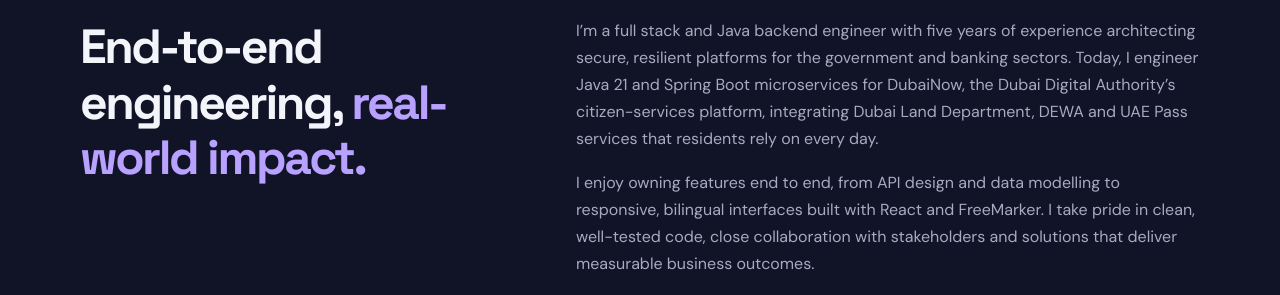
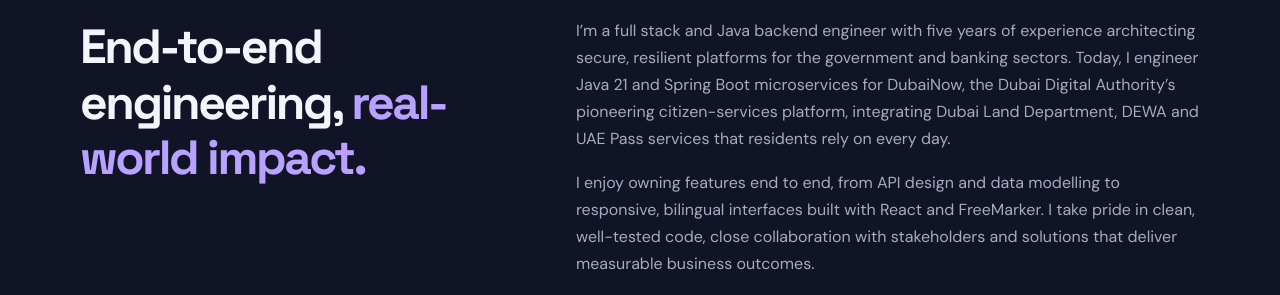
Before and after one commit to yuvaranianbu27/yuvaranianbu27, a Jekyll site: the page built from index.md, in a window 1280 px wide and 900 px high, scrolled down 572 px. Shown: the part 240-535 px from the top of the window. Built offline with Jekyll 4.4.1, drawn with Linux system fonts in a browser that asks for light colours; some of the changed text lies outside the part shown.

Commit message:
Use elevated, varied descriptions of DubaiNow (#4)

```diff
--- a/index.md
+++ b/index.md
@@ -55,7 +55,7 @@ description: Full stack and Java backend engineer with five years of experience
     <h2>End-to-end engineering, <span>real-world impact.</span></h2>
   </div>
   <div class="about-copy">
-    <p>I’m a full stack and Java backend engineer with five years of experience architecting secure, resilient platforms for the government and banking sectors. Today, I engineer Java 21 and Spring Boot microservices for DubaiNow, the Dubai Digital Authority’s citizen-services platform, integrating Dubai Land Department, DEWA and UAE Pass services that residents rely on every day.</p>
+    <p>I’m a full stack and Java backend engineer with five years of experience architecting secure, resilient platforms for the government and banking sectors. Today, I engineer Java 21 and Spring Boot microservices for DubaiNow, the Dubai Digital Authority’s pioneering citizen-services platform, integrating Dubai Land Department, DEWA and UAE Pass services that residents rely on every day.</p>
     <p>I enjoy owning features end to end, from API design and data modelling to responsive, bilingual interfaces built with React and FreeMarker. I take pride in clean, well-tested code, close collaboration with stakeholders and solutions that deliver measurable business outcomes.</p>
   </div>
 </section>
```
Also changed, not shown: other parts of index.md (+1 -1 lines), README.md.
